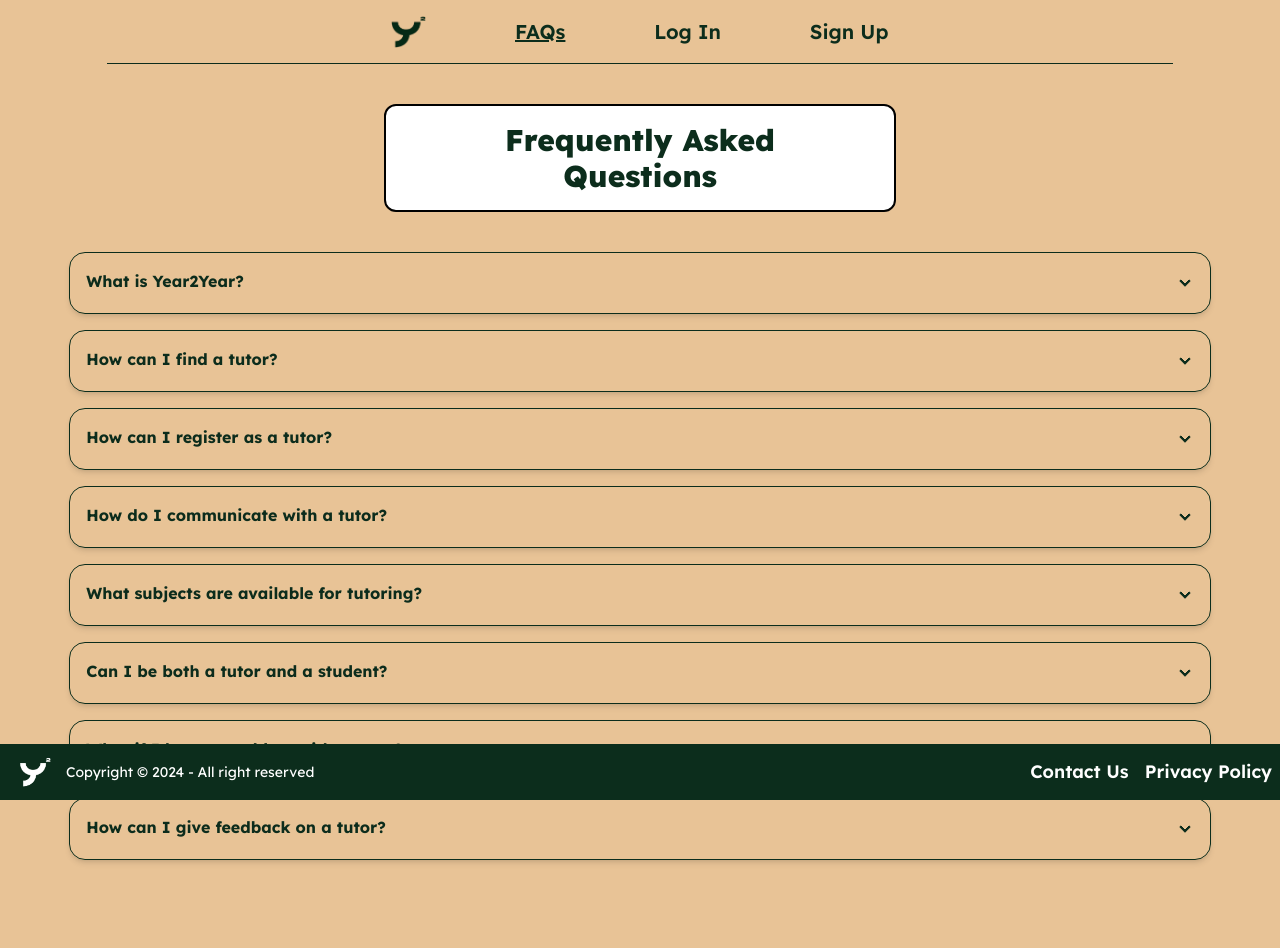
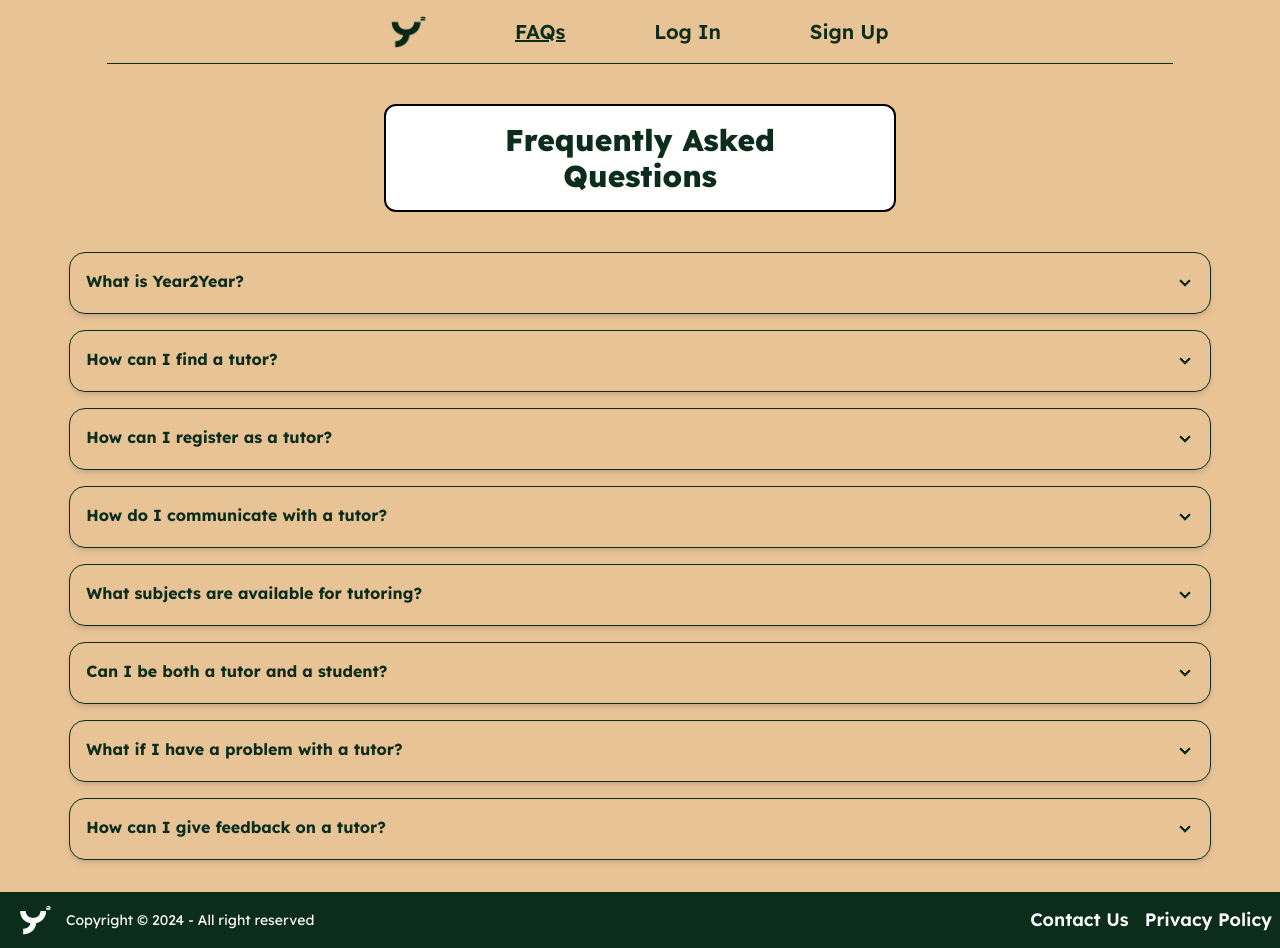
Before and after one commit to N1tingale/Year2Year, a React (Vite) app in the folder frontend/: page /faq in a window 1280 px wide. Before the commit the page ends 892 px from the top, so only its background shows below. Built offline with nearby package versions, Linux system fonts and the light colour scheme.

Commit message:
faq footer

```diff
--- a/frontend/src/components/FAQ.jsx
+++ b/frontend/src/components/FAQ.jsx
@@ -81,7 +81,7 @@ export default function FAQ() {
           />
         </div>
       </div>
-      <Footer isRelative={isFooterRelative} />
+      <Footer relative={true} />
     </div>
   );
 }
```
